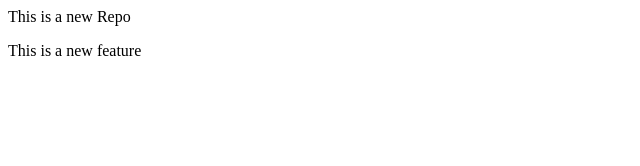
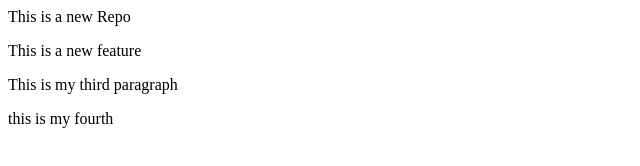
Before and after one commit to Raafiya76/localRepo, a plain HTML site: page index.html in a window 1280 px wide. Shown: the whole page, without its empty margins (0-640 px from the left). Drawn offline with Linux system fonts and the light colour scheme.

Commit message:
add new two more paragraphs

```diff
--- a/index.html
+++ b/index.html
@@ -1,2 +1,4 @@
 <p>This is a new Repo</p>
 <p>This is a new feature</p>
+<p>This is my third paragraph</p>
+<p> this is my fourth</p>
```
